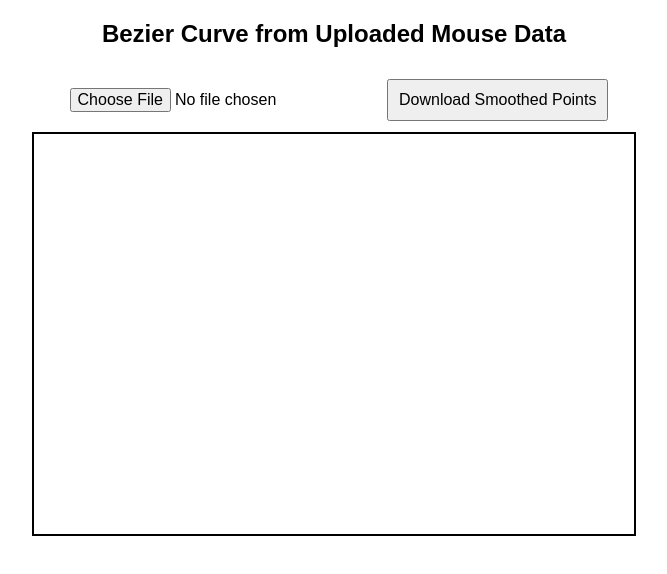
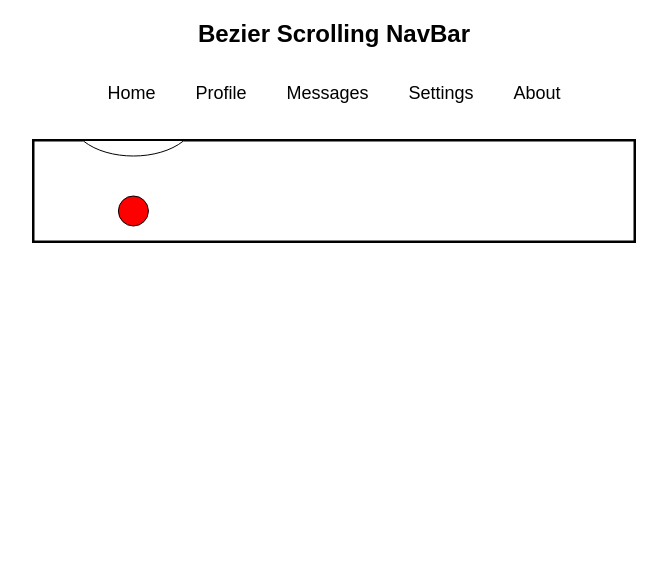
Before and after one commit to aueskinj/alx-higher_level_programming, a plain HTML site: page bezier Curves/index.html in a window 1280 px wide. Shown: the whole page, without its empty margins (306-973 px from the left). Drawn offline with Linux system fonts and the light colour scheme.

Commit message:
task one resubmit

```diff
--- a/bezier Curves/index.html
+++ b/bezier Curves/index.html
@@ -3,153 +3,120 @@
 <head>
     <meta charset="UTF-8">
     <meta name="viewport" content="width=device-width, initial-scale=1.0">
-    <title>Bezier Curve from Uploaded Mouse Data</title>
+    <title>Bezier Scrolling NavBar</title>
     <style>
-        body { text-align: center; font-family: Arial, sans-serif; }
-        canvas { border: 2px solid black; margin-top: 10px; display: block; margin-left: auto; margin-right: auto; }
-        input, button { padding: 10px; margin-top: 10px; font-size: 16px; cursor: pointer; }
+        body {
+            text-align: center;
+            font-family: Arial, sans-serif;
+            overflow-x: hidden;
+        }
+        canvas {
+            border: 2px solid black;
+            display: block;
+            margin: 20px auto;
+        }
+        .nav-container {
+            width: 100%;
+            overflow-x: auto;
+            white-space: nowrap;
+            display: flex;
+            justify-content: center;
+            align-items: center;
+        }
+        .nav-item {
+            display: inline-block;
+            padding: 15px 20px;
+            font-size: 18px;
+            cursor: pointer;
+            color: black;
+            transition: color 0.3s ease;
+        }
+        .nav-item.active {
+            font-weight: bold;
+            color: red;
+        }
     </style>
 </head>
 <body>
 
-    <h2>Bezier Curve from Uploaded Mouse Data</h2>
-    <input type="file" id="fileInput" accept=".json">
-    <button id="downloadButton">Download Smoothed Points</button>
-    <canvas id="canvas" width="600" height="400"></canvas>
+    <h2>Bezier Scrolling NavBar</h2>
+    <div class="nav-container">
+        <div class="nav-item" onclick="selectNavItem(0)">Home</div>
+        <div class="nav-item" onclick="selectNavItem(1)">Profile</div>
+        <div class="nav-item" onclick="selectNavItem(2)">Messages</div>
+        <div class="nav-item" onclick="selectNavItem(3)">Settings</div>
+        <div class="nav-item" onclick="selectNavItem(4)">About</div>
+    </div>
+    <canvas id="canvas" width="600" height="100"></canvas>
 
     <script>
-        // Canvas setup
         const canvas = document.getElementById('canvas');
         const ctx = canvas.getContext('2d');
-        const fileInput = document.getElementById('fileInput');
-        const downloadButton = document.getElementById('downloadButton');
+        const navItems = document.querySelectorAll('.nav-item');
 
-        let smoothedData = [];
+        let selectedIndex = 0;
+        let ballX = 100;
+        let ballY = 70;
+        let indentWidth = 100;
+        let indentDepth = 20;
 
-        // Moving Average Smoothing
-        function movingAverageSmoothing(points, windowSize = 5) {
-            let smoothedPoints = [];
-            for (let i = 0; i < points.length; i++) {
-                let sumX = 0, sumY = 0, count = 0;
-                for (let j = Math.max(0, i - Math.floor(windowSize / 2)); j < Math.min(points.length, i + Math.floor(windowSize / 2)); j++) {
-                    sumX += points[j].x;
-                    sumY += points[j].y;
-                    count++;
-                }
-                smoothedPoints.push({ x: sumX / count, y: sumY / count });
-            }
-            return smoothedPoints;
-        }
+        function drawNavBar() {
+            ctx.clearRect(0, 0, canvas.width, canvas.height);
 
-        // Ramer-Douglas-Peucker Algorithm
-        function ramerDouglasPeucker(points, epsilon) {
-            if (points.length < 3) return points;
-            let maxDist = 0, index = 0;
-            for (let i = 1; i < points.length - 1; i++) {
-                let dist = perpendicularDistance(points[i], points[0], points[points.length - 1]);
-                if (dist > maxDist) {
-                    maxDist = dist;
-                    index = i;
-                }
-            }
-            if (maxDist > epsilon) {
-                let left = ramerDouglasPeucker(points.slice(0, index + 1), epsilon);
-                let right = ramerDouglasPeucker(points.slice(index), epsilon);
-                return left.slice(0, left.length - 1).concat(right);
-            } else {
-                return [points[0], points[points.length - 1]];
-            }
-        }
+            // Get selected item's position
+            const selectedItem = navItems[selectedIndex];
+            const rect = selectedItem.getBoundingClientRect();
+            const centerX = rect.left + rect.width / 2 - canvas.getBoundingClientRect().left;
 
-        function perpendicularDistance(point, lineStart, lineEnd) {
-            let num = Math.abs((lineEnd.y - lineStart.y) * point.x - (lineEnd.x - lineStart.x) * point.y + lineEnd.x * lineStart.y - lineEnd.y * lineStart.x);
-            let den = Math.sqrt(Math.pow(lineEnd.y - lineStart.y, 2) + Math.pow(lineEnd.x - lineStart.x, 2));
-            return num / den;
-        }
+            // Move ball towards new selected item
+            ballX += (centerX - ballX) * 0.1;
 
-        // De Casteljau’s Algorithm for Bezier curve computation
-        function deCasteljau(points, t) {
-            while (points.length > 1) {
-                let newPoints = [];
-                for (let i = 0; i < points.length - 1; i++) {
-                    let x = (1 - t) * points[i].x + t * points[i + 1].x;
-                    let y = (1 - t) * points[i].y + t * points[i + 1].y;
-                    newPoints.push({ x, y });
-                }
-                points = newPoints;
-            }
-            return points[0];
-        }
+            // Draw navigation background
+            ctx.fillStyle = "white";
+            ctx.fillRect(0, 0, canvas.width, canvas.height);
 
-        // Draw Bezier curve
-        function drawBezierCurve(points) {
-            ctx.clearRect(0, 0, canvas.width, canvas.height);
-            if (points.length < 2) {
-                alert("Not enough points to generate a curve!");
-                return;
-            }
+            // Draw Bezier indent
+            ctx.beginPath();
+            ctx.moveTo(0, 0);
+            ctx.lineTo(ballX - indentWidth / 2, 0);
 
-            // Draw control points
-            ctx.fillStyle = "red";
-            points.forEach(p => {
-                ctx.beginPath();
-                ctx.arc(p.x, p.y, 4, 0, Math.PI * 2);
-                ctx.fill();
-            });
+            ctx.bezierCurveTo(
+                ballX - indentWidth * 0.25, indentDepth,
+                ballX + indentWidth * 0.25, indentDepth,
+                ballX + indentWidth / 2, 0
+            );
 
-            // Draw control polygon
-            ctx.strokeStyle = "brown";
-            ctx.lineWidth = 1;
-            ctx.beginPath();
-            ctx.moveTo(points[0].x, points[0].y);
-            for (let i = 1; i < points.length; i++) {
-                ctx.lineTo(points[i].x, points[i].y);
-            }
+            ctx.lineTo(canvas.width, 0);
+            ctx.lineTo(canvas.width, canvas.height);
+            ctx.lineTo(0, canvas.height);
+            ctx.closePath();
+            ctx.fillStyle = "white";
+            ctx.fill();
             ctx.stroke();
 
-            // Draw Bezier curve using De Casteljau’s algorithm
-            ctx.strokeStyle = "blue";
-            ctx.lineWidth = 2;
+            // Draw Ball
             ctx.beginPath();
-            for (let t = 0; t <= 1; t += 0.01) {
-                let point = deCasteljau([...points], t);
-                if (t === 0) {
-                    ctx.moveTo(point.x, point.y);
-                } else {
-                    ctx.lineTo(point.x, point.y);
-                }
-            }
+            ctx.arc(ballX, ballY, 15, 0, Math.PI * 2);
+            ctx.fillStyle = "red";
+            ctx.fill();
             ctx.stroke();
         }
 
-        // Handle file upload and parse JSON data
-        fileInput.addEventListener('change', (event) => {
-            const file = event.target.files[0];
-            if (!file) return;
-            const reader = new FileReader();
-            reader.onload = function(e) {
-                try {
-                    let jsonData = JSON.parse(e.target.result);
-                    let rawData = jsonData.map(entry => ({ x: entry.x, y: entry.y }));
-                    let smoothed = movingAverageSmoothing(rawData, 5);
-                    smoothedData = ramerDouglasPeucker(smoothed, 2);
-                    drawBezierCurve(smoothedData);
-                } catch (error) {
-                    alert("Invalid JSON file format!");
-                    console.error(error);
-                }
-            };
-            reader.readAsText(file);
-        });
+        function selectNavItem(index) {
+            selectedIndex = index;
 
-        // Download smoothed points as JSON
-        downloadButton.addEventListener("click", () => {
-            const blob = new Blob([JSON.stringify(smoothedData, null, 2)], { type: "application/json" });
-            const link = document.createElement("a");
-            link.href = URL.createObjectURL(blob);
-            link.download = "smoothed_mouse_data.json";
-            link.click();
-        });
+            // Update active class
+            navItems.forEach((item, i) => {
+                item.classList.toggle("active", i === index);
+            });
+        }
+
+        function animate() {
+            drawNavBar();
+            requestAnimationFrame(animate);
+        }
+
+        animate();
     </script>
 
 </body>
```
Also changed, not shown: 1 other file.
